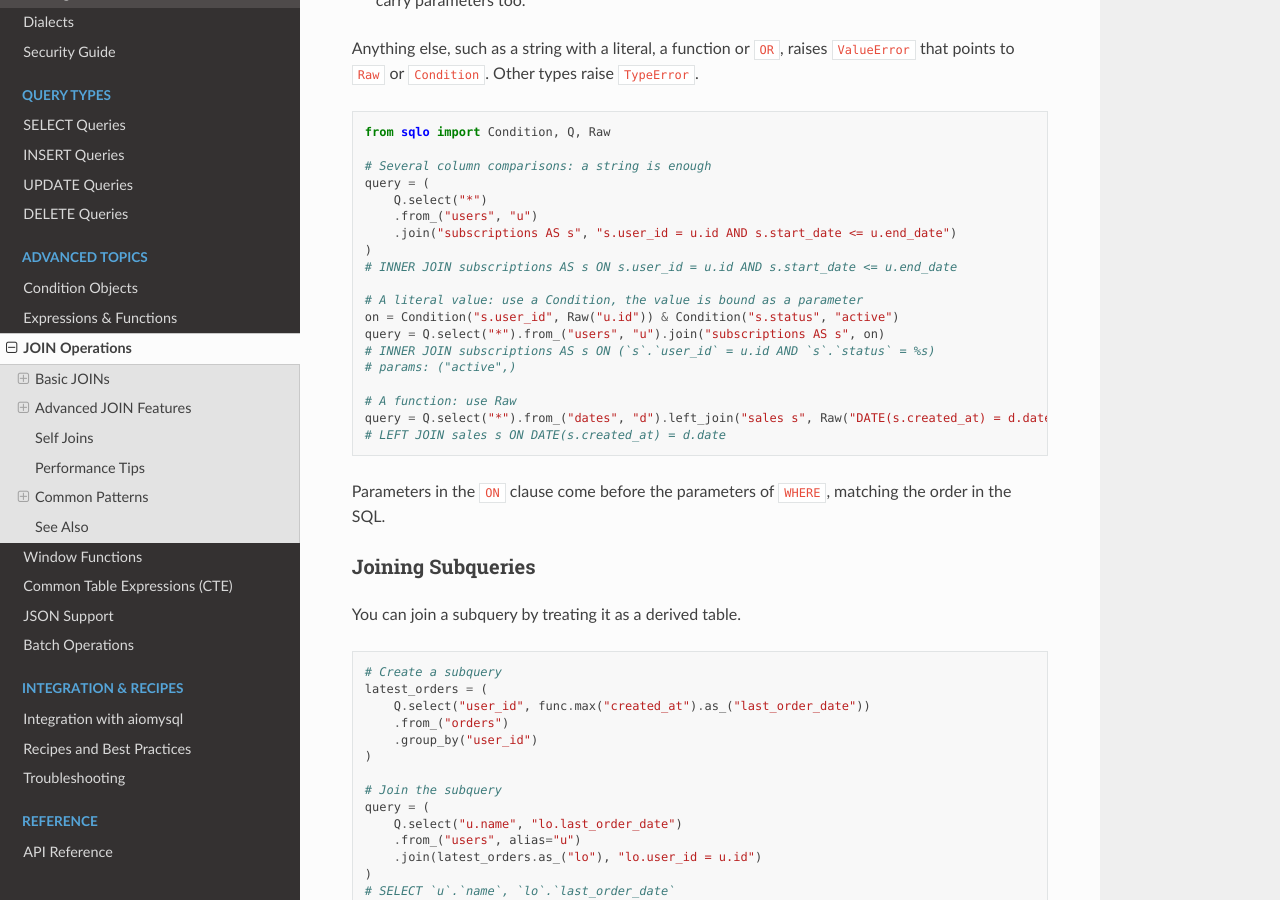
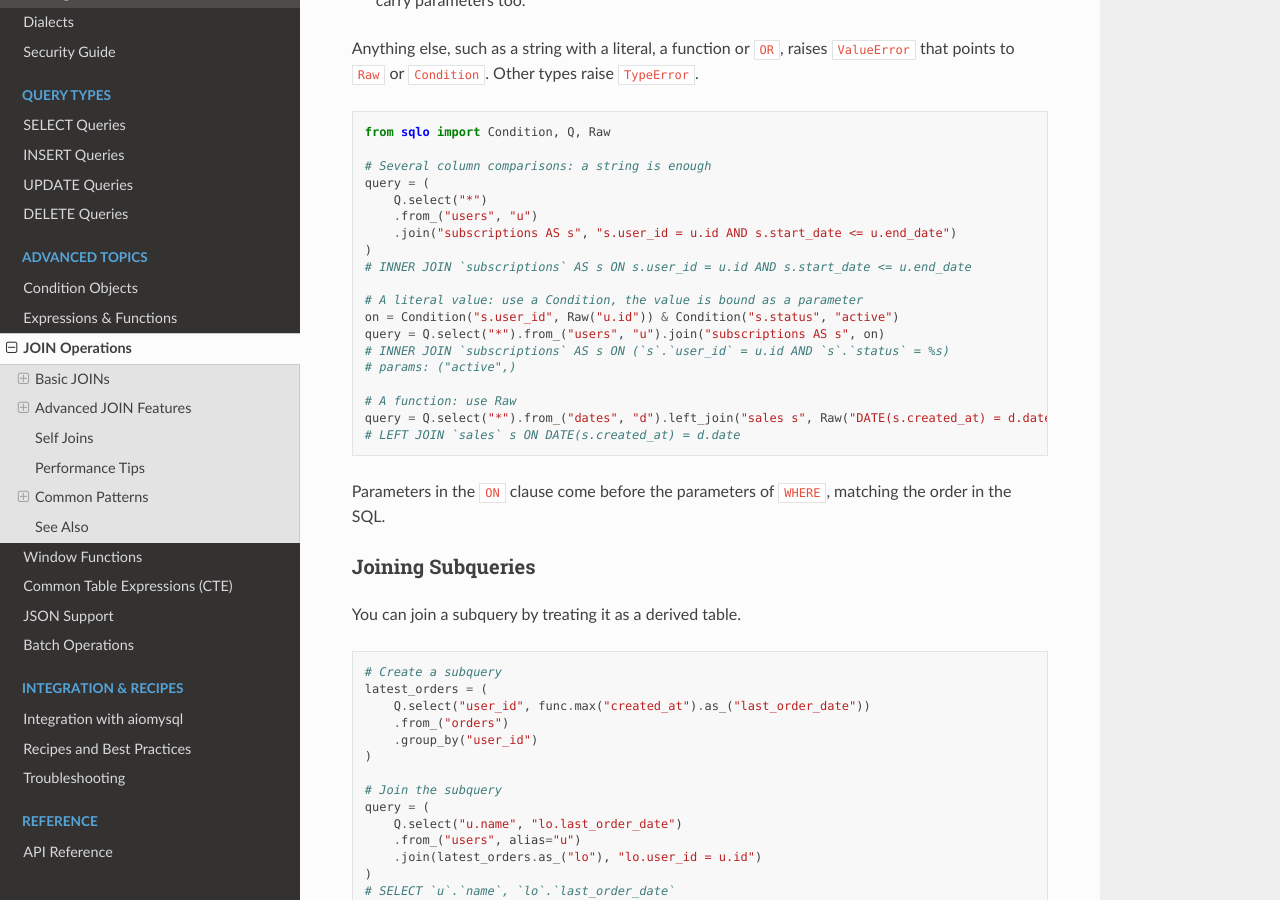
Before and after one commit to nan-guo/sqlo, a Sphinx documentation site: the page built from docs/joins.md, in a window 1280 px wide and 900 px high, scrolled down 2344 px. Built offline with Sphinx 7.4.7 and the Read the Docs theme 3.1.0, drawn with Linux system fonts in a browser that asks for light colours.

````diff
--- a/docs/joins.md
+++ b/docs/joins.md
@@ -123,17 +123,17 @@ query = (
     .from_("users", "u")
     .join("subscriptions AS s", "s.user_id = u.id AND s.start_date <= u.end_date")
 )
-# INNER JOIN subscriptions AS s ON s.user_id = u.id AND s.start_date <= u.end_date
+# INNER JOIN `subscriptions` AS s ON s.user_id = u.id AND s.start_date <= u.end_date
 
 # A literal value: use a Condition, the value is bound as a parameter
 on = Condition("s.user_id", Raw("u.id")) & Condition("s.status", "active")
 query = Q.select("*").from_("users", "u").join("subscriptions AS s", on)
-# INNER JOIN subscriptions AS s ON (`s`.`user_id` = u.id AND `s`.`status` = %s)
+# INNER JOIN `subscriptions` AS s ON (`s`.`user_id` = u.id AND `s`.`status` = %s)
 # params: ("active",)
 
 # A function: use Raw
 query = Q.select("*").from_("dates", "d").left_join("sales s", Raw("DATE(s.created_at) = d.date"))
-# LEFT JOIN sales s ON DATE(s.created_at) = d.date
+# LEFT JOIN `sales` s ON DATE(s.created_at) = d.date
 ```
 
 Parameters in the `ON` clause come before the parameters of `WHERE`, matching the order
````
Also changed, not shown: docs/cte.md (+2 -2 lines), docs/update.md (+1 -1 lines), 10 other files.
